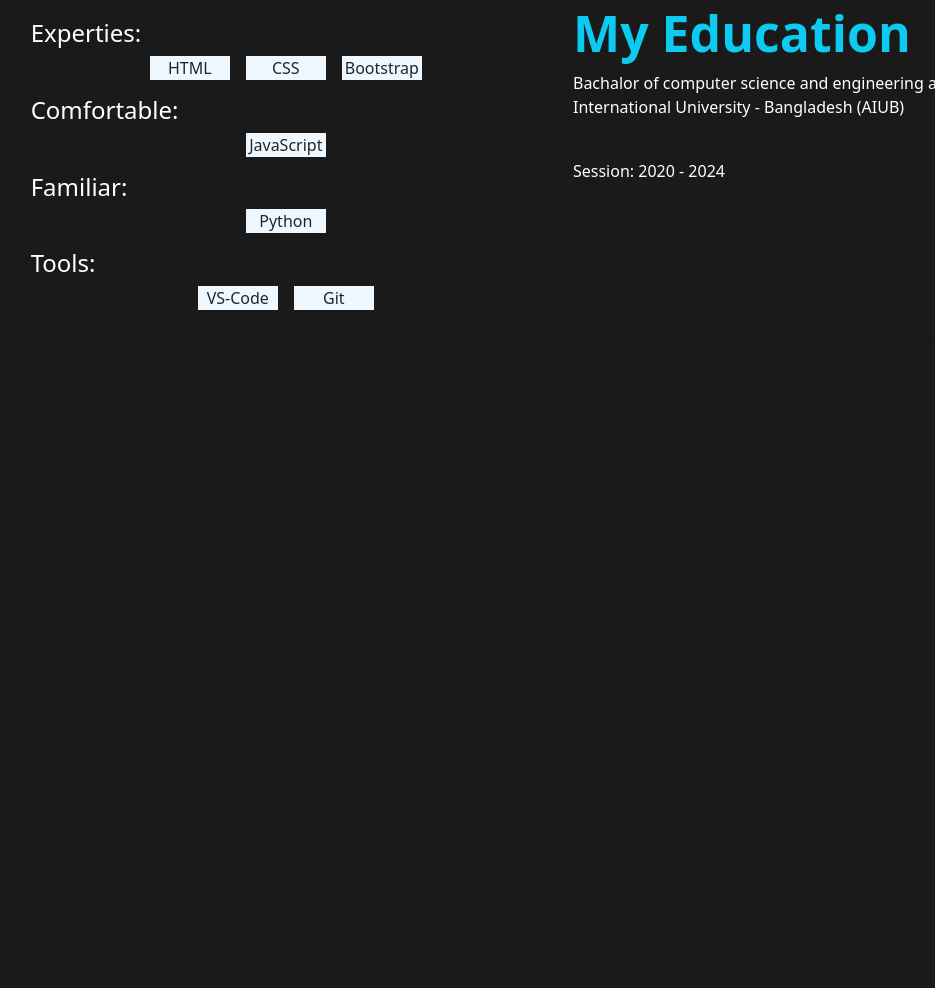
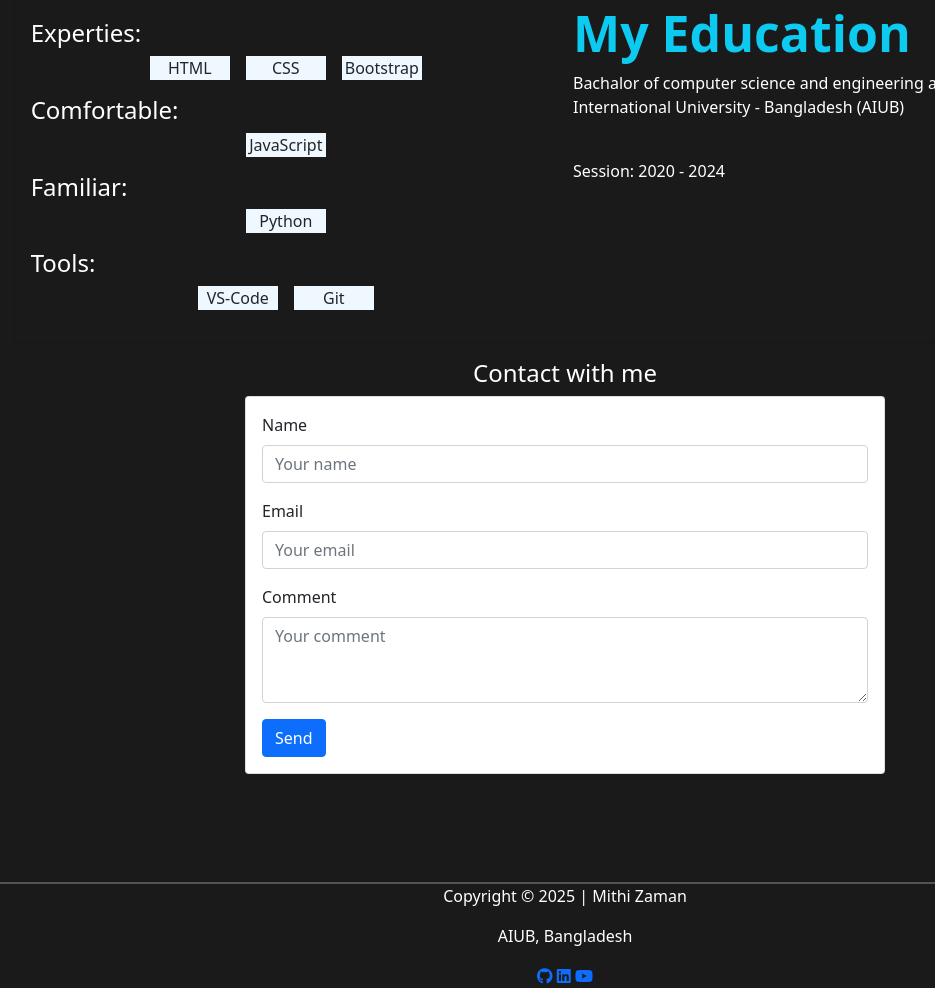
Before and after one commit to mithizaman/1st_assignment_SDT, a plain HTML site: page index.html in a window 1280 px wide. Shown: the part 1402-2390 px from the top of the page, without its empty margins (75-1010 px from the left). Before the commit the page ends 1761 px from the top, so only its background shows below. Drawn offline with nearby package versions, Linux system fonts and the light colour scheme.

Commit message:
contact and footer are completed

```diff
--- a/index.html
+++ b/index.html
@@ -233,6 +233,40 @@
         </div>
       </div>
     </section>
+    <h4 class="text-center text-white">Contact with me</h4>
+    <section class="contact-me">
+      <div class="card" style="width: 50%;">
+        <div class="card-body">
+          <form>
+            <div class="mb-3">
+              <label for="name" class="form-label">Name</label>
+              <input type="text" class="form-control" id="name" placeholder="Your name">
+            </div>
+            <div class="mb-3">
+              <label for="email" class="form-label">Email</label>
+              <input type="email" class="form-control" id="email" placeholder="Your email">
+            </div>
+            <div class="mb-3">
+              <label for="comment" class="form-label">Comment</label>
+              <textarea class="form-control" id="comment" rows="3" placeholder="Your comment"></textarea>
+            </div>
+            <button type="submit" class="btn btn-primary">Send</button>
+          </form>
+        </div>
+      </div>
+    </section>
+    <footer>
+      <div class="footer-container">
+        <div class="footer-border"></div>
+      <p class="text-white text-center">Copyright © 2025 | Mithi Zaman</p>
+      <p class="text-white text-center">AIUB, Bangladesh</p>
+      <div class="text-center">
+        <a href="#"><i class="fab fa-github"></i></a>
+        <a href="#"><i class="fab fa-linkedin"></i></a>
+        <a href="#"><i class="fab fa-youtube"></i></a>
+      </div>
+    </div>
+    </footer>
     <!-- js-bootstrap -->
     <script
       src="https://cdn.jsdelivr.net/npm/bootstrap@5.0.2/dist/js/bootstrap.bundle.min.js"
--- a/style.css
+++ b/style.css
@@ -55,3 +55,14 @@ body{
     display: flex;
     justify-content: center;
 }
+.contact-me{
+    display: flex;
+    justify-content: center;
+}
+.footer-container{
+
+    margin-top: 108px;
+}
+.footer-border{
+    border: 1px solid #575353;
+}
```
